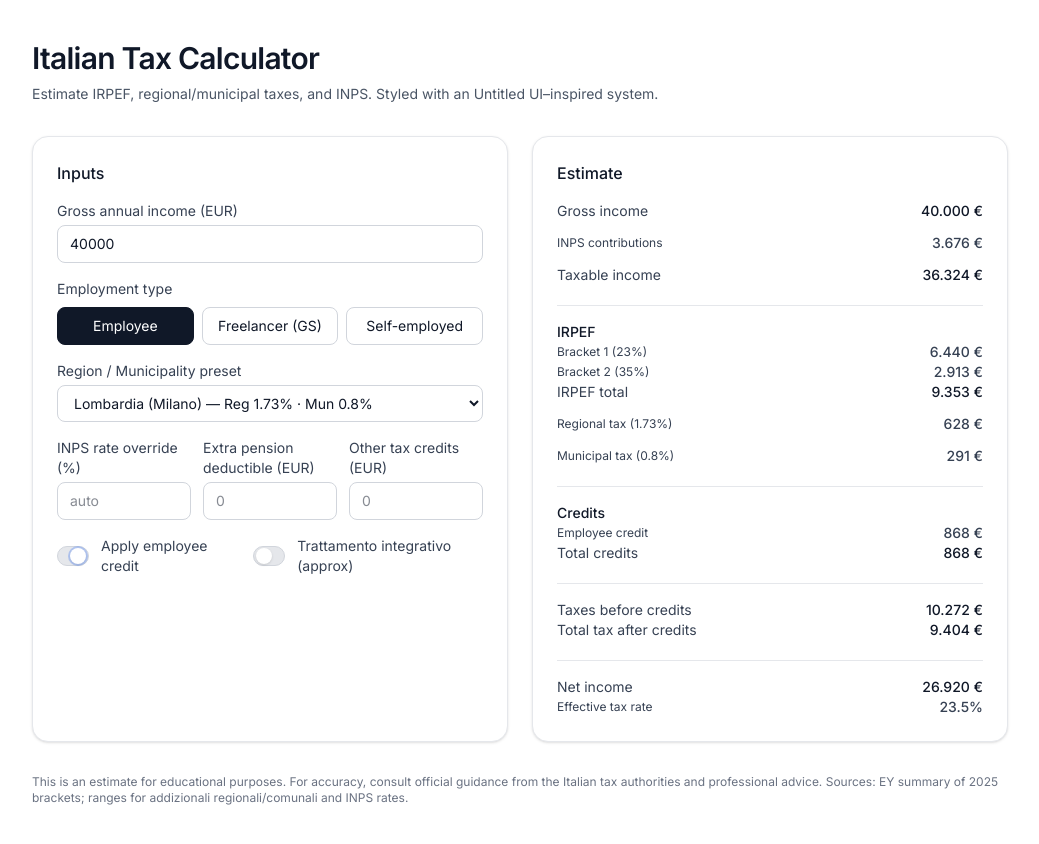
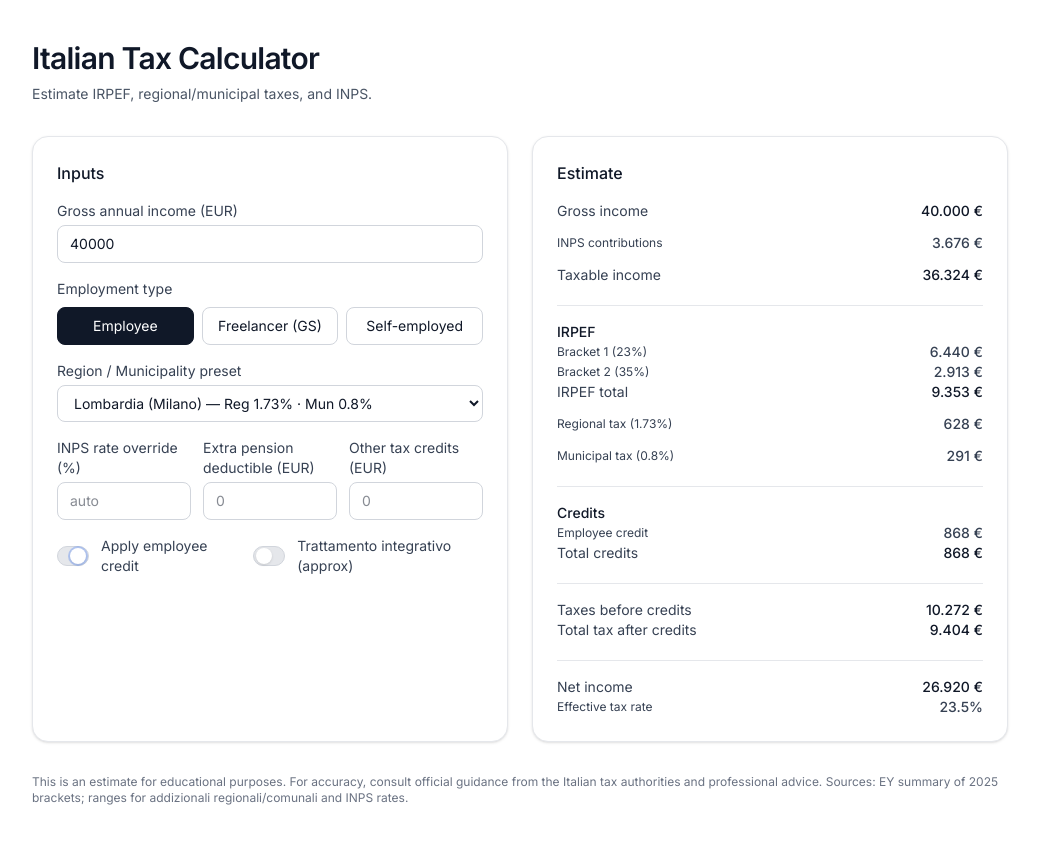
Before and after one commit to giteddyhub/ittaxcalculator, a Next.js app: page / in a window 1280 px wide. Shown: the whole page, without its empty margins (120-1159 px from the left). Built offline with nearby package versions, Linux system fonts and the light colour scheme.

Commit message:
copy: remove Untitled UI mention from header and metadata; rebuild pages

```diff
--- a/src/app/layout.tsx
+++ b/src/app/layout.tsx
@@ -14,7 +14,7 @@ const geistMono = Geist_Mono({
 
 export const metadata: Metadata = {
   title: "Italian Tax Calculator",
-  description: "Estimate Italian taxes (IRPEF, addizionali, INPS) with an Untitled UI–inspired design.",
+  description: "Estimate Italian taxes (IRPEF, addizionali, INPS).",
   icons: {
     icon: "/favicon.svg",
   },
--- a/src/app/page.tsx
+++ b/src/app/page.tsx
@@ -55,7 +55,7 @@ export default function Home() {
       <div className="mx-auto max-w-5xl px-6 py-10">
         <header className="mb-8">
           <h1 className="text-3xl font-semibold tracking-tight">Italian Tax Calculator</h1>
-          <p className="mt-2 text-sm text-gray-600">Estimate IRPEF, regional/municipal taxes, and INPS. Styled with an Untitled UI–inspired system.</p>
+          <p className="mt-2 text-sm text-gray-600">Estimate IRPEF, regional/municipal taxes, and INPS.</p>
         </header>
 
         <div className="grid grid-cols-1 lg:grid-cols-2 gap-6">
```
Also changed, not shown: 3 other files (tests, documents, lock files or other folders).
